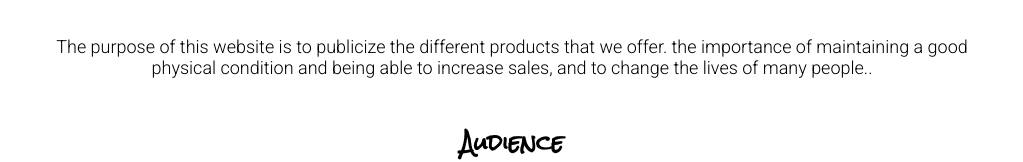
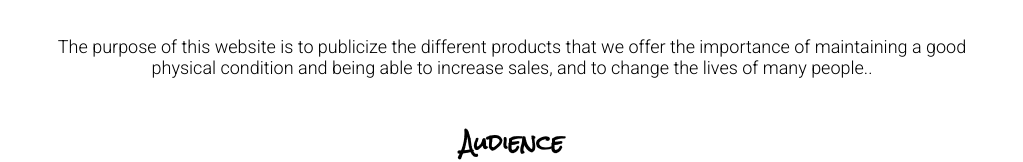
Before and after one commit to AlexanderTWINS/wdd130, a plain HTML site: page wwr/site-plan-rafting.html in a window 1280 px wide. Shown: the part 632-794 px from the top of the page, without its empty margins (128-1151 px from the left). Drawn offline with Linux system fonts and the light colour scheme; files that its build step writes are made by us from their sources.

Commit message:
Update site-plan-rafting.html

```diff
--- a/wwr/site-plan-rafting.html
+++ b/wwr/site-plan-rafting.html
@@ -19,7 +19,7 @@
     <hr />
     <h2>Overview</h2>
     <h3>Purpose</h3>
-    <p>The purpose of this website is to publicize the different products that we offer.
+    <p>The purpose of this website is to publicize the different products that we offer
          the importance of maintaining a good physical condition and being
          able to increase sales, and to change the lives of many people.. </p>
     <!-- change this -->
```
